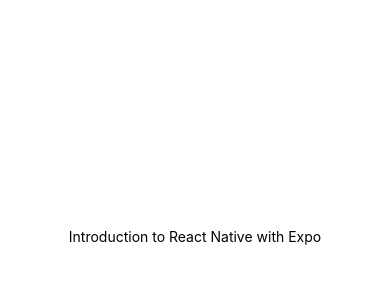
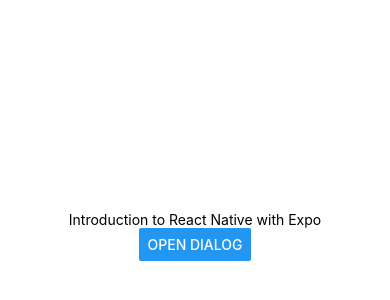
Before and after one commit to jamzi/introduction-to-react-native-with-expo, a React Native app: screen / in a window 390 px wide. Shown: the part 186-486 px from the top of the page. Built offline with nearby package versions, Linux system fonts and the light colour scheme.

Commit message:
show alert and button

```diff
--- a/App.tsx
+++ b/App.tsx
@@ -1,10 +1,15 @@
 import { StatusBar } from "expo-status-bar";
-import { StyleSheet, Text, View } from "react-native";
+import { StyleSheet, Text, View, Alert, Button } from "react-native";
 
 export default function App() {
+  const handleButtonPress = () => {
+    Alert.alert("Hey there");
+  };
+
   return (
     <View style={styles.container}>
       <Text>Introduction to React Native with Expo</Text>
+      <Button onPress={handleButtonPress} title="Open Dialog" />
       <StatusBar style="auto" />
     </View>
   );
```
